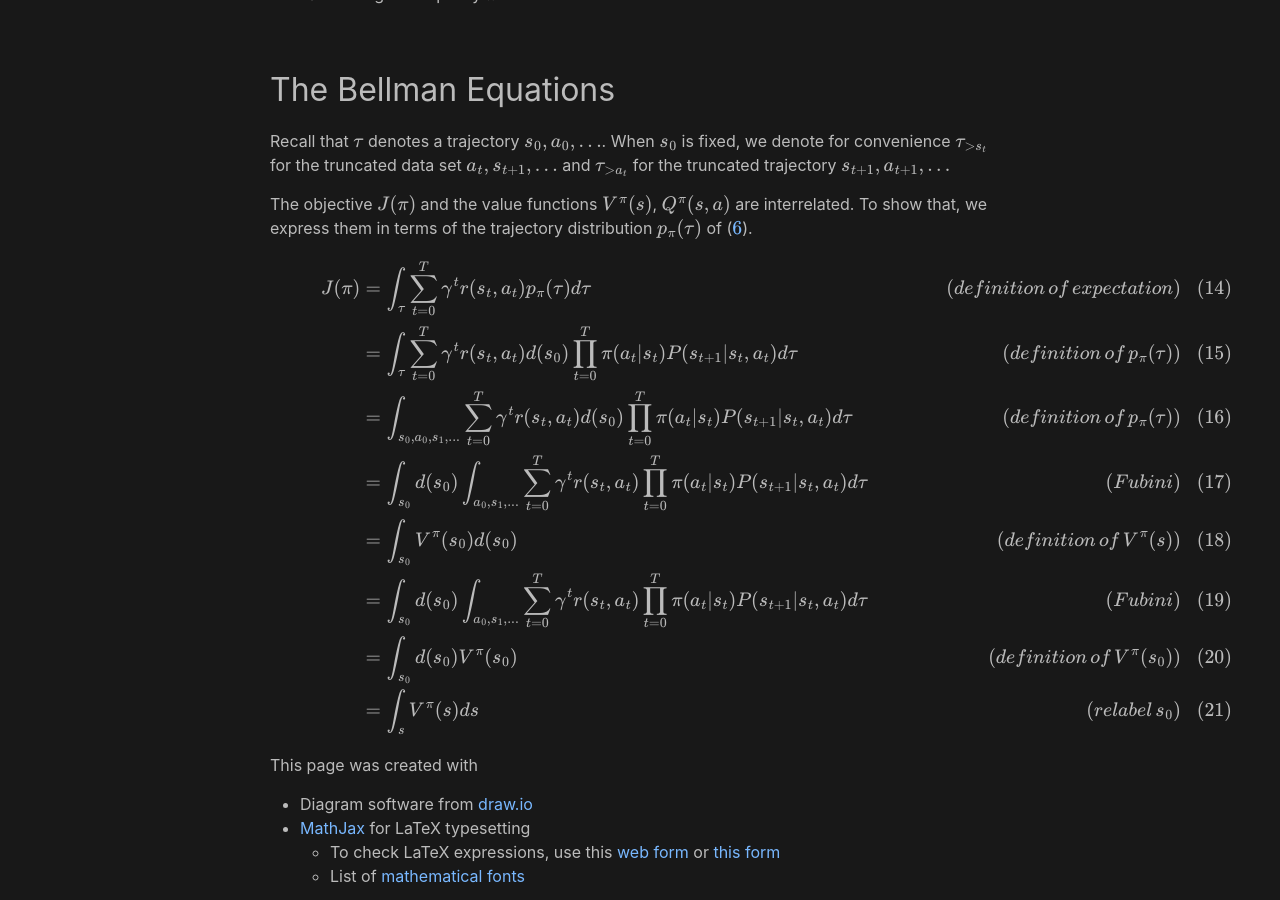
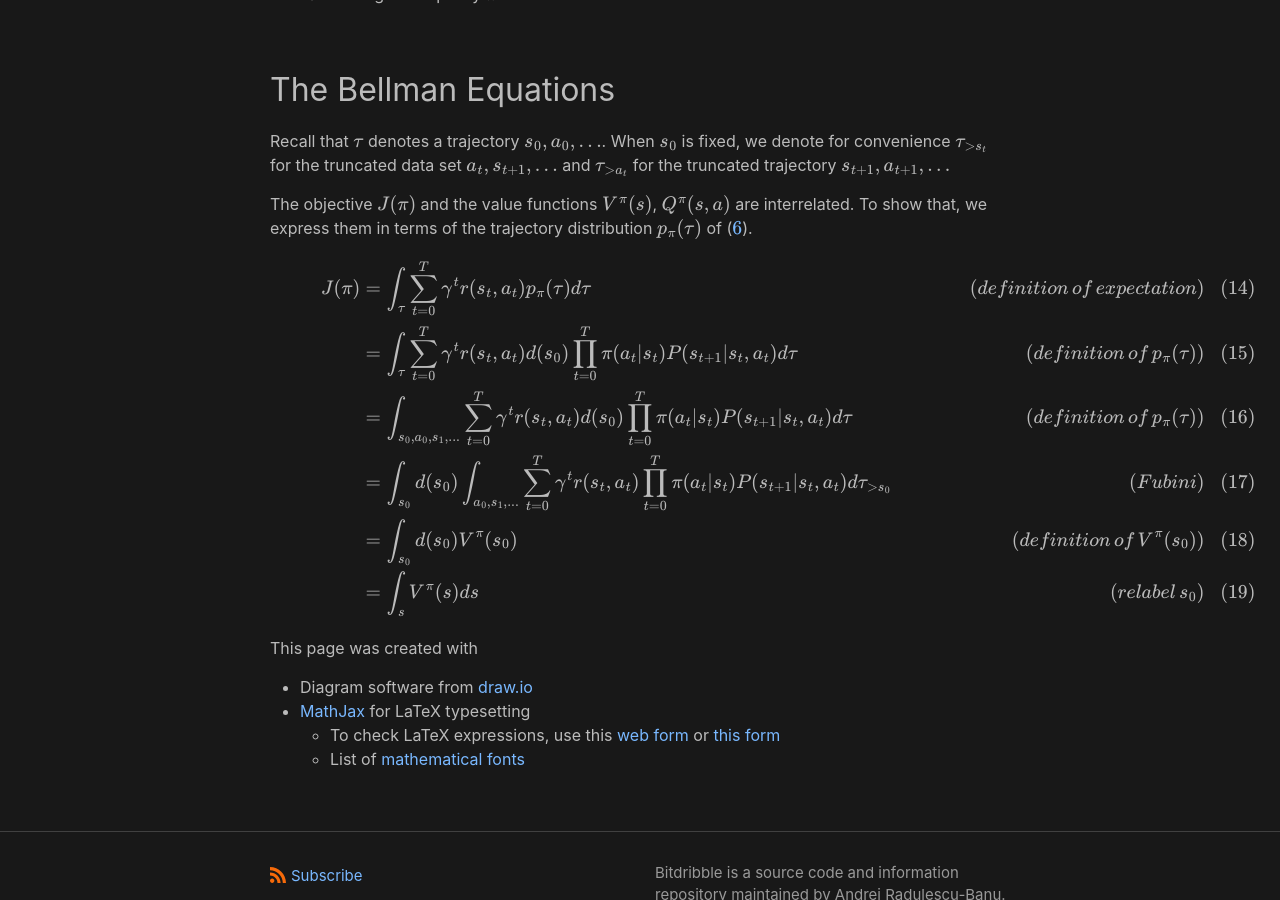
Before and after one commit to analytiq-hub/sigagent.github.io, a Jekyll site: the page built from machine_learning/_posts/2021-01-22-reinforce.md, in a window 1280 px wide and 900 px high, scrolled down 4743 px. Built offline with Jekyll 4.4.1, drawn with Linux system fonts in a browser that asks for light colours; formulas are drawn with MathJax 3; a script that is not in the unit is left out.

Commit message:
*** empty log message ***

```diff
--- a/machine_learning/_posts/2021-01-22-reinforce.md
+++ b/machine_learning/_posts/2021-01-22-reinforce.md
@@ -183,9 +183,7 @@ $$
 J(\pi) & = \int_\tau \sum_{t=0}^{T} \gamma^{t} r(s_t, a_t) p_\pi(\tau) d\tau \hspace{1cm} & (definition \, of \, expectation) \\
 & = \int_\tau \sum_{t=0}^{T} \gamma^{t} r(s_t, a_t) d(s_0) \prod_{t=0}^T \pi(a_t \vert s_t) P(s_{t+1} \vert s_t, a_t) d\tau \hspace{1cm} & (definition \, of \, p_\pi(\tau)) \\
 & = \int_{s_0, a_0, s_1, ...} \sum_{t=0}^{T} \gamma^{t} r(s_t, a_t) d(s_0) \prod_{t=0}^T \pi(a_t \vert s_t) P(s_{t+1} \vert s_t, a_t) d\tau \hspace{1cm} & (definition \, of \, p_\pi(\tau)) \\
-& = \int_{s_0} d(s_0) \int_{a_0, s_1, ...} \sum_{t=0}^{T} \gamma^{t} r(s_t, a_t) \prod_{t=0}^T \pi(a_t \vert s_t) P(s_{t+1} \vert s_t, a_t) d\tau \hspace{1cm} & (Fubini) \\
-& =   \int_{s_0} V^\pi(s_0) d(s_0)& (definition \, of \, V^\pi(s)) \\
-& = \int_{s_0} d(s_0) \int_{a_0, s_1, ...} \sum_{t=0}^{T} \gamma^{t} r(s_t, a_t) \prod_{t=0}^T \pi(a_t \vert s_t) P(s_{t+1} \vert s_t, a_t) d\tau \hspace{1cm} & (Fubini) \\
+& = \int_{s_0} d(s_0) \int_{a_0, s_1, ...} \sum_{t=0}^{T} \gamma^{t} r(s_t, a_t) \prod_{t=0}^T \pi(a_t \vert s_t) P(s_{t+1} \vert s_t, a_t) d\tau_{>s_0} \hspace{1cm} & (Fubini) \\
 & =   \int_{s_0} d(s_0) V^\pi(s_0) & (definition \, of \,  V^\pi(s_0)) \\
 & =   \int_{s} V^\pi(s) ds& (relabel \, s_0) \\
 \end{align}
```
